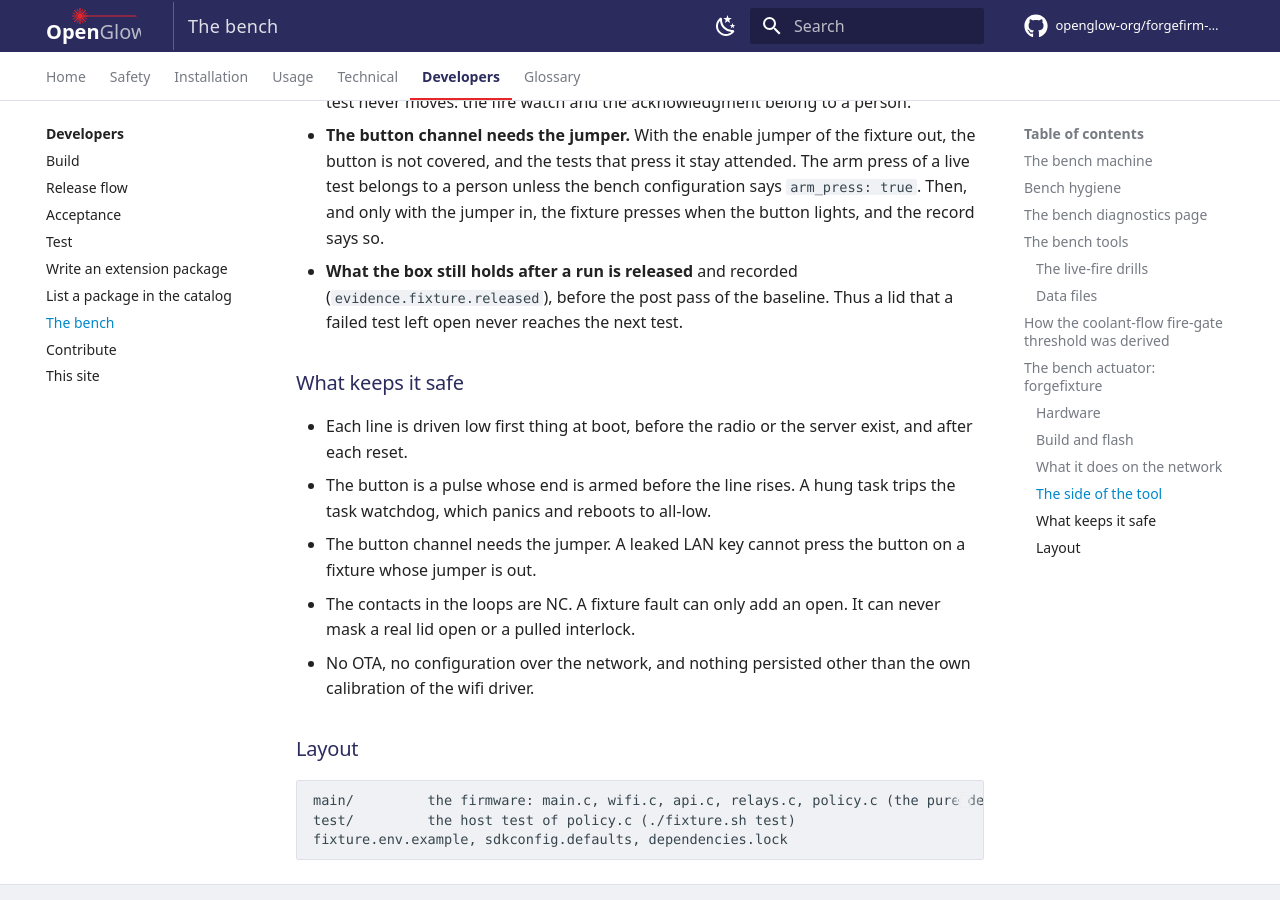
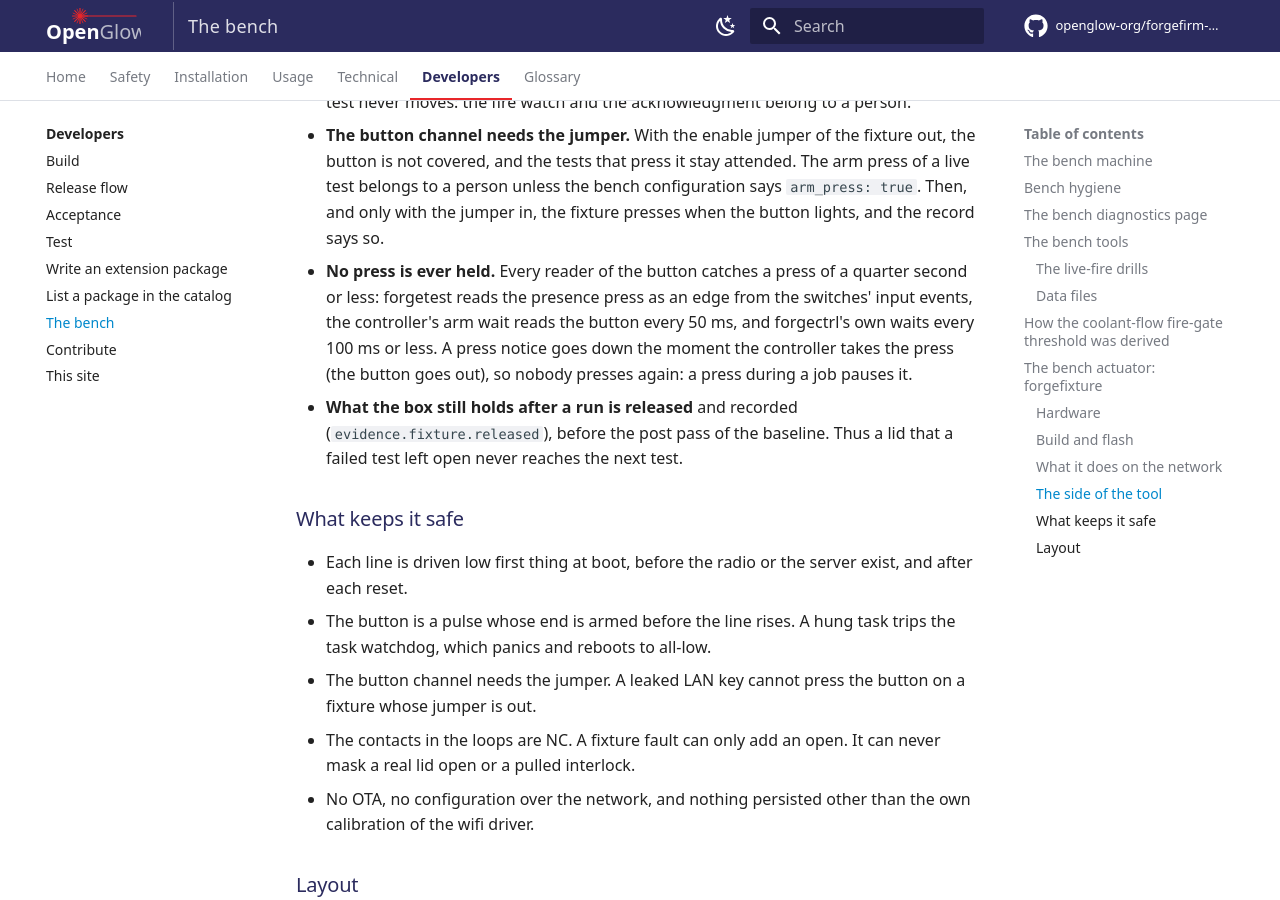
Before and after one commit to openglow-org/forgefirm-docs, an MkDocs documentation site: the page built from docs/developers/bench.md, in a window 1280 px wide and 900 px high, scrolled down 16339 px. Built offline with MkDocs 1.6.1 and Material for MkDocs 9.7.7, drawn with Linux system fonts in a browser that asks for light colours; comment, search, counter and statistics services are not loaded.

Commit message:
The bench: no press is ever held
Every reader of the button catches a press of a quarter second or less:
forgetest reads the presence press as an edge from the switches' input
events, the controller's arm wait reads the button every 50 ms, and
forgectrl's own waits every 100 ms or less. A press notice goes down the
moment the controller takes the press.

The record of the change is forgetest's "no press is ever held; the arm
notice goes down at the press" and forgectrl's "Setup burns: the press
prompt follows the button, at every sample".

Proof: check-style and check-interfaces are clean.

```diff
--- a/docs/developers/bench.md
+++ b/docs/developers/bench.md
@@ -427,6 +427,13 @@ each run, and at most every 30 s otherwise. What holds:
   attended. The arm press of a live test belongs to a person unless the
   bench configuration says `arm_press: true`. Then, and only with the jumper
   in, the fixture presses when the button lights, and the record says so.
+- **No press is ever held.** Every reader of the button catches a press of
+  a quarter second or less: forgetest reads the presence press as an edge
+  from the switches' input events, the controller's arm wait reads the
+  button every 50 ms, and forgectrl's own waits every 100 ms or less. A
+  press notice goes down the moment the controller takes the press (the
+  button goes out), so nobody presses again: a press during a job pauses
+  it.
 - **What the box still holds after a run is released** and recorded
   (`evidence.fixture.released`), before the post pass of the baseline. Thus
   a lid that a failed test left open never reaches the next test.
```
